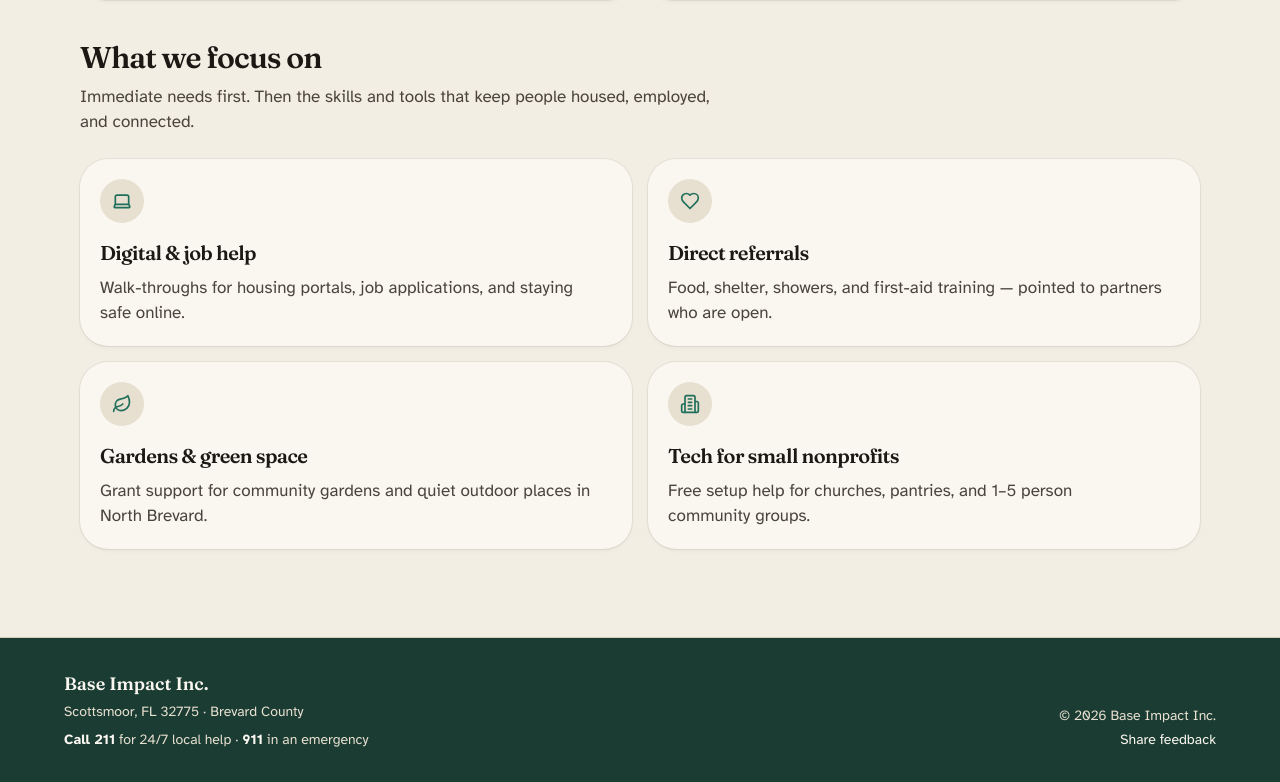
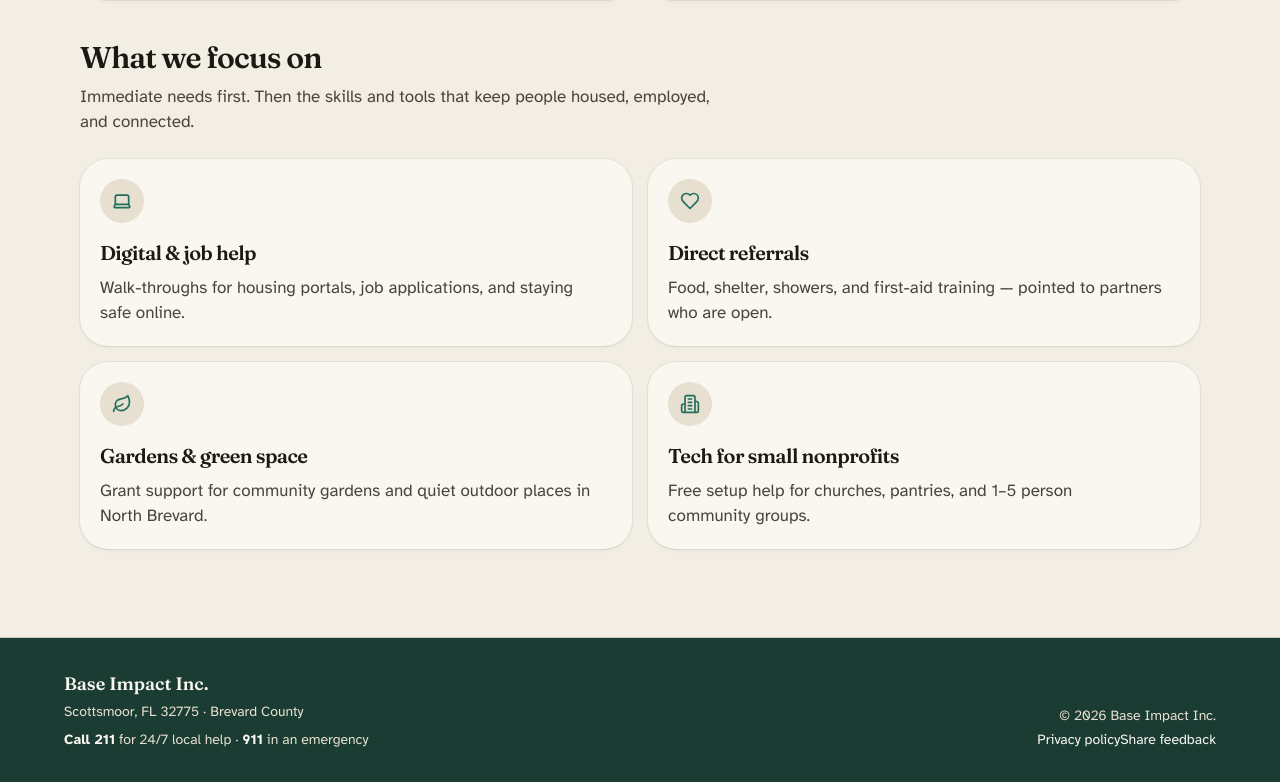
Before and after one commit to eric4479/baseimpact-org, a React (Vite) app: page / in a window 1280 px wide. Shown: the part 668-1450 px from the top of the page. Built offline with nearby package versions, Linux system fonts and the light colour scheme.

Commit message:
Add privacy link to footer

```diff
--- a/src/components/site-shell.tsx
+++ b/src/components/site-shell.tsx
@@ -121,6 +121,9 @@ export function SiteShell({ children }: { children: ReactNode }) {
           </div>
           <div className="text-right">
             <p>© {new Date().getFullYear()} Base Impact Inc.</p>
+            <Link to="/privacy" className="mt-1 inline-block text-paper-raised underline-offset-2 hover:underline">
+              Privacy policy
+            </Link>
             <Link to="/feedback" className="mt-1 inline-block text-paper-raised underline-offset-2 hover:underline">
               Share feedback
             </Link>
```
